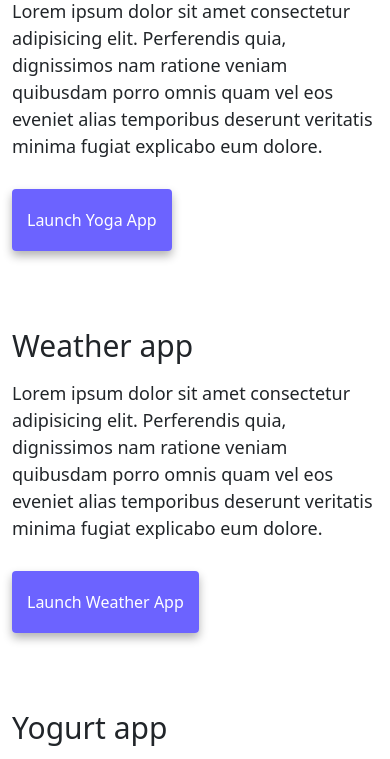
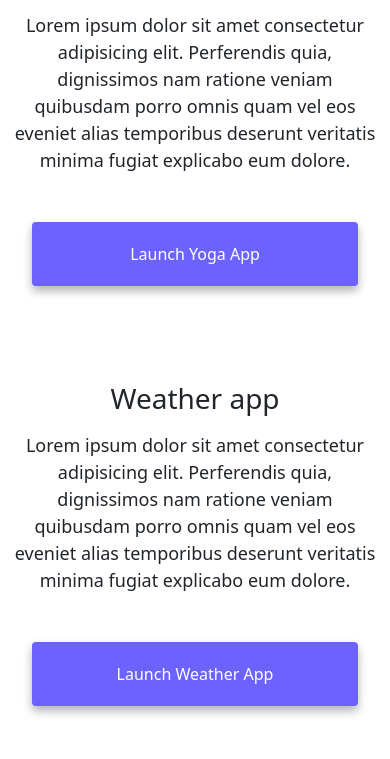
Before and after one commit to IslaAdventura/advanced-tools, a plain HTML site: page index.html in a window 390 px wide. Shown: the part 577-1336 px from the top of the page. Drawn offline with nearby package versions, Linux system fonts and the light colour scheme.

Commit message:
improved responsiveness

```diff
--- a/index.html
+++ b/index.html
@@ -96,7 +96,7 @@
             explicabo eum dolore.
           </p>
           <div class="mt-5 mb-5">
-            <a href="#" class="primary-link" title="Yoga project"
+            <a href="#" class="primary-link project-link" title="Yoga project"
               >Launch yoga app</a
             >
           </div>
@@ -112,7 +112,7 @@
             explicabo eum dolore.
           </p>
           <div class="mb-5 mt-5">
-            <a href="#" class="primary-link" title="weather app"
+            <a href="#" class="primary-link project-link" title="weather app"
               >Launch weather app</a
             >
           </div>
@@ -144,7 +144,7 @@
             explicabo eum dolore.
           </p>
           <div class="mt-5">
-            <a href="#" class="primary-link" title="yogurt app"
+            <a href="#" class="primary-link project-link" title="yogurt app"
               >Launch yogurt app</a
             >
           </div>
--- a/style.css
+++ b/style.css
@@ -5,8 +5,7 @@
 }
 
 body {
-  margin-bottom: 50px;
-  margin-top: 100px;
+  margin: 100px 0;
 }
 
 h1,
@@ -56,6 +55,10 @@ p {
   padding: 20px 15px;
   text-decoration: none;
   text-transform: capitalize;
+}
+
+.primary-link:hover {
+  color: white;
 }
 
 .secondary-link {
@@ -113,9 +116,11 @@ img-fluid {
   border-radius: 25 rem !important;
 }
 .contact-me-links {
+  background-color: #f5f2fe;
+  justify-content: center;
   margin-top: 50px;
+  padding: 75px 75px;
   text-align: center;
-  justify-content: center;
 }
 .contact-me-links a {
   margin-top: 50px;
@@ -126,17 +131,23 @@ img-fluid {
   text-decoration: none;
 }
 
-@media (max-width: 900px) {
+@media (max-width: 576px) {
   h1 {
-    font-size: 48px;
+    font-size: 56px;
   }
   .stars {
     font-size: 26px;
   }
-}
-
-@media (max-width: 900px) {
   h2 {
-    font-size: 30px;
+    font-size: 28px;
+    text-align: center;
+  }
+  p {
+    text-align: center;
+  }
+  .project-link {
+    display: block;
+    margin: 0 20px;
+    text-align: center;
   }
 }
```
Also changed, not shown: about.html (+1 -1 lines).
